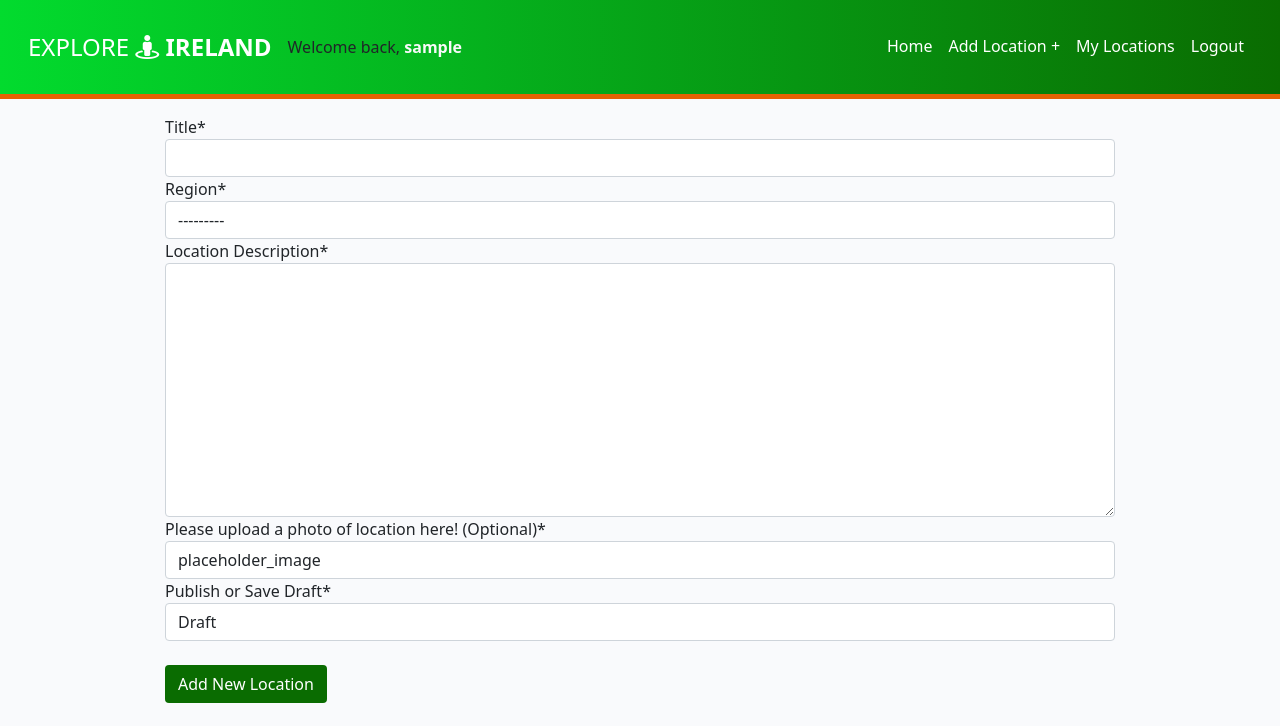
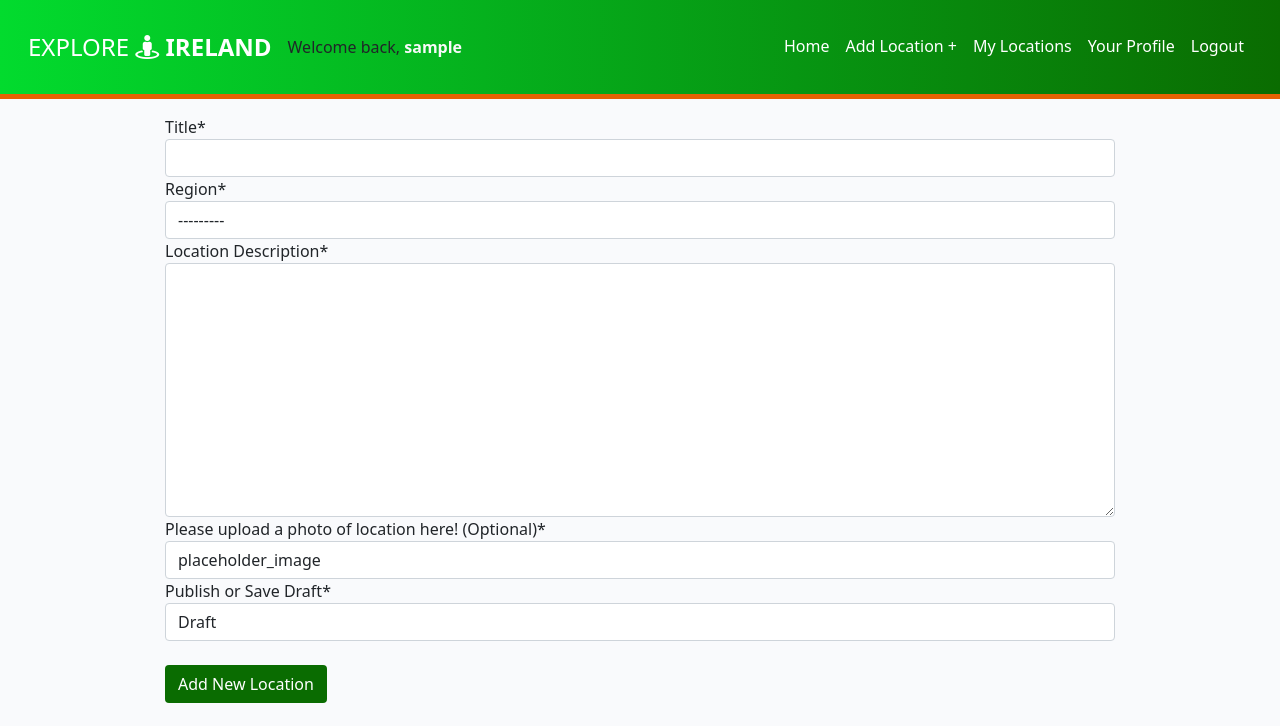
Before and after one commit to Code-Institute-Submissions/kevinjohnkiely-explore-ireland-project-4_SEpResub, a Django app: page /add_location in a window 1280 px wide. Shown: the top 726 px of the page. Run offline with Django 3.2, Linux system fonts and the light colour scheme; the visitor is signed in with stand-in values (Sample User, id 1); some libraries are stand-ins or nearby versions.

Commit message:
Added profile views and templates

```diff
--- a/locations/forms.py
+++ b/locations/forms.py
@@ -1,4 +1,4 @@
-from .models import Comment, Location
+from .models import Comment, Location, Profile
 from django import forms
 from django_summernote.widgets import SummernoteWidget
 
@@ -36,3 +36,20 @@ class LocationForm(forms.ModelForm):
             'location_image'
             ].label = "Please upload a photo of location here! (Optional)"
         self.fields['status'].label = "Publish or Save Draft"
+
+
+class ProfileForm(forms.ModelForm):
+    """
+    This class sets up the User Profile Form and allows some
+    customizations of attributes
+    """
+    class Meta:
+        model = Profile
+        fields = ('full_name', 'location', 'profile_pic')
+
+    def __init__(self, *args, **kwargs):
+        super(ProfileForm, self).__init__(*args, **kwargs)
+        self.fields['full_name'].label = "Your Full Name"
+        self.fields[
+            'profile_pic'
+            ].label = "Please upload a photo of yourself here! (Optional)"
--- a/locations/urls.py
+++ b/locations/urls.py
@@ -10,6 +10,8 @@ urlpatterns = [
          views.LocationLike.as_view(), name='location_like'),
     path('my_locations', views.MyLocations.as_view(), name='my_locations'),
     path('add_location', views.AddLocation.as_view(), name='add_location'),
+    path('my_profile', views.MyProfile.as_view(), name='my_profile'),
+    path('add_profile', views.AddProfile.as_view(), name='add_profile'),
     path('edit_location/<int:pk>',
          views.EditLocation.as_view(), name='edit_location'),
     path('publish_location/<int:location_id>',
--- a/locations/views.py
+++ b/locations/views.py
@@ -5,8 +5,8 @@ from django.http import HttpResponseRedirect
 from django.utils.text import slugify
 from django.contrib import messages
 from datetime import datetime
-from .models import Location, Comment
-from .forms import CommentForm, LocationForm
+from .models import Location, Comment, Profile
+from .forms import CommentForm, LocationForm, ProfileForm
 
 
 class LocationList(generic.ListView):
@@ -151,6 +151,64 @@ class AddLocation(View):
         )
 
 
+class MyProfile(View):
+    """
+    This class allows display of user profile
+    """
+    def get(self, request):
+        """
+        This methods gets the list of user profiles
+        """
+        if request.user.is_authenticated:
+            the_profiles = Profile.objects.filter(
+                user=request.user)
+
+            return render(
+                request, 'my_profile.html', {"the_profiles": the_profiles})
+        else:
+            return render(request, 'my_profile.html')
+
+
+class AddProfile(View):
+    """
+    This class enables the adding of a new user profile
+    """
+    def get(self, request):
+        """
+        Get method to load the user profile form
+        """
+        if request.user.is_authenticated:
+            the_profile = Profile.objects.filter(
+                user=request.user)
+            return render(
+                request, "add_profile.html", {"profile_form": ProfileForm(), "the_profile": the_profile})
+
+    def post(self, request):
+        """ Post method to allow post a new profile """
+        profile_form = ProfileForm(request.POST, request.FILES)
+
+        if profile_form.is_valid():
+            profile = profile_form.save(commit=False)
+            profile.user = request.user
+            # Code to make profile url slug unique using date time
+            curr_time = datetime.now()
+            date_time = curr_time.strftime("%m/%d/%Y%H:%M:%S")
+            profile.slug = slugify('-'.join([profile.full_name, date_time]))
+            profile.save()
+            return redirect('my_profile')
+        else:
+            messages.add_message(request, 30, 'Description Empty! Try again.')
+            profile_form = ProfileForm()
+
+        return render(
+            request,
+            "add_profile.html",
+            {
+                "profile_form": profile_form
+            },
+        )
+
+
 class EditLocation(UpdateView):
     """ This class uses to default UpdateView to load
     the update location form """
--- a/templates/add_location.html
+++ b/templates/add_location.html
@@ -8,11 +8,12 @@
 
 {% load crispy_forms_tags%}
 
-<!-- RECIPE FORM -->
+<!-- LOCATION FORM -->
 <div class="container">
     <div class="row">
         <div class="col-10 mt-3 offset-1 g-0">
             {% if user.is_authenticated %}
+
             <form method="POST" enctype="multipart/form-data">
                 {% csrf_token %}
                 {{ location_form | crispy }}
--- a/templates/base.html
+++ b/templates/base.html
@@ -53,6 +53,9 @@
                         <a class="nav-link" href="{% url 'my_locations' %}">My Locations</a>
                     </li>
                     <li class="nav-item">
+                        <a class="nav-link" href="{% url 'my_profile' %}">Your Profile</a>
+                    </li>
+                    <li class="nav-item">
                         <a class="nav-link" href="{% url 'account_logout' %}">Logout</a>
                     </li>
                     {% else %}
--- a/templates/edit_location.html
+++ b/templates/edit_location.html
@@ -8,7 +8,7 @@
 
 {% load crispy_forms_tags%}
 
-<!-- RECIPE FORM -->
+<!-- LOCATION FORM -->
 <div class="container">
     <div class="row">
         <div class="col-10 mt-3 offset-1 g-0">
```
Also changed, not shown: templates/add_profile.html (added, +32 -0 lines), templates/my_profile.html (added, +46 -0 lines).
